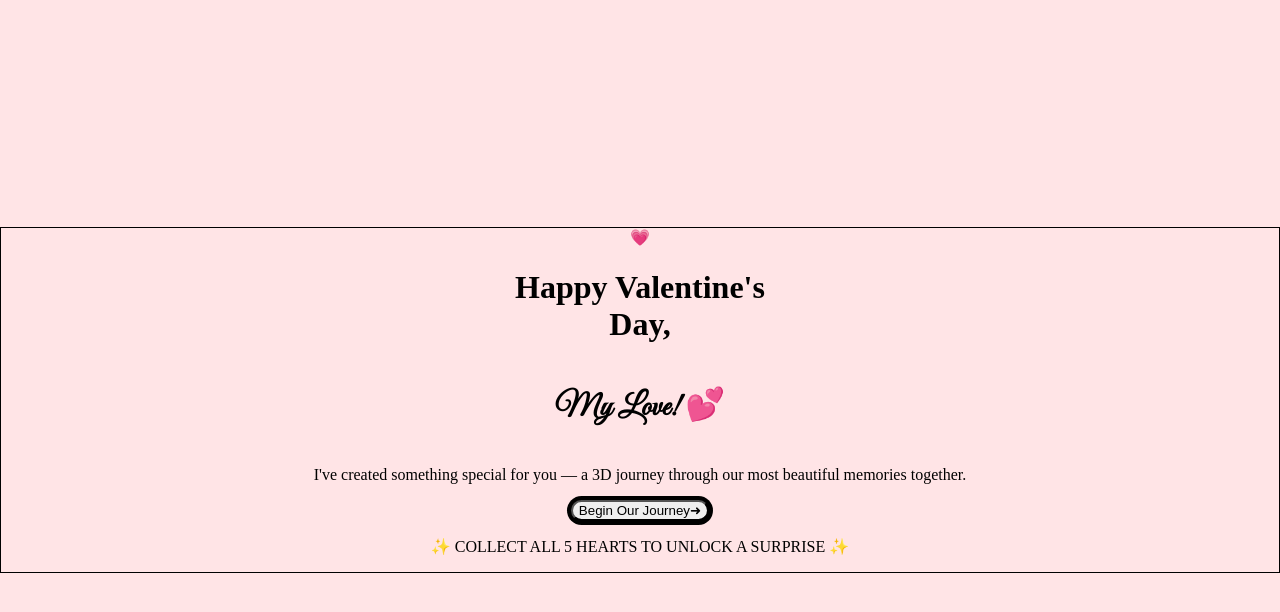
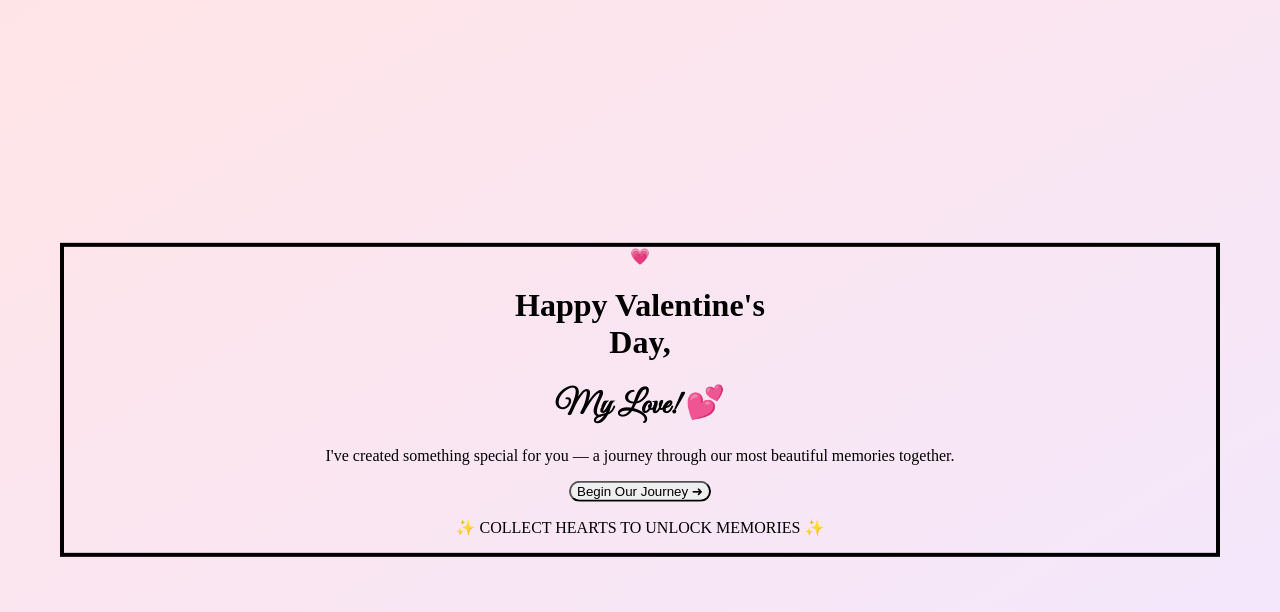
Before and after one commit to Professor0103/hog_game, a React (Vite) app: page / in a window 1280 px wide. Shown: the top 612 px of the page. Built offline with nearby package versions, Linux system fonts and the light colour scheme.

Commit message:
fix: emergency layout fix with absolute centering and viewport units

```diff
--- a/src/components/ui/Overlay.jsx
+++ b/src/components/ui/Overlay.jsx
@@ -24,65 +24,52 @@ export const UIOverlay = () => {
 
     if (gameState === 'welcome') {
         return (
-            <div className="fixed inset-0 w-full h-full bg-gradient-to-br from-pink-100 via-purple-100 to-pink-200 z-[9999] flex items-center justify-center p-4">
-                {/* Background Floating Hearts - Evenly Distributed */}
-                <div className="absolute inset-0 pointer-events-none overflow-hidden">
-                    {[...Array(25)].map((_, i) => {
-                        // Grid Distribution: 5 columns x 5 rows
-                        const cols = 5;
-                        const rows = 5;
-                        const col = i % cols;
-                        const row = Math.floor(i / cols);
-
-                        // Add some randomness within grid cell
-                        const left = (col / cols) * 100 + Math.random() * (100 / cols) * 0.5; // Randomness within 50% of cell width
-                        const top = (row / rows) * 100 + Math.random() * (100 / rows) * 0.5; // Randomness within 50% of cell height
-
-                        return (
+            <div style={{ position: 'fixed', top: 0, left: 0, width: '100vw', height: '100vh', zIndex: 99999, background: 'linear-gradient(to bottom right, #ffe4e6, #f3e8ff)' }}>
+                {/* Background Floating Hearts */}
+                <div className="absolute inset-0 overflow-hidden pointer-events-none">
+                    {[...Array(40)].map((_, i) => (
                         <div key={i}
-                                className="absolute text-pink-300 animate-float select-none transition-opacity duration-[3000ms] animate-pulse-opacity"
+                            className="absolute text-pink-300 animate-float select-none"
                             style={{
-                                    left: `${left}%`,
-                                    top: `${top}%`,
-                                    fontSize: `${Math.random() * 3 + 1.5}rem`,
+                                left: `${Math.random() * 100}%`,
+                                top: `${Math.random() * 100}%`,
+                                fontSize: `${Math.random() * 3 + 2}rem`,
                                 animationDelay: `${Math.random() * 5}s`,
-                                    animationDuration: `${Math.random() * 5 + 6}s`, // Slower float
-                                    // Opacity will be handled by animate-pulse-opacity CSS class
+                                animationDuration: `${Math.random() * 10 + 10}s`,
+                                opacity: 0.3 + Math.random() * 0.4
                             }}
                         >
                             ❤️
                         </div>
-                        );
-                    })}
+                    ))}
                 </div>
 
-                {/* Main Content */}
-                <div className="relative z-[10000] text-center w-full max-w-4xl mx-auto flex flex-col items-center justify-center bg-white/30 backdrop-blur-sm p-8 rounded-3xl shadow-xl border border-white/50 animate-fade-in-up">
-                    <div className="text-6xl md:text-8xl text-pink-500 mb-4 drop-shadow-md animate-bounce">
+                {/* Main Content - Centered Absolutely */}
+                <div className="absolute top-1/2 left-1/2 transform -translate-x-1/2 -translate-y-1/2 text-center w-[90vw] max-w-4xl bg-white/80 p-10 rounded-3xl shadow-2xl border-4 border-white">
+                    <div className="text-8xl text-pink-500 mb-6 drop-shadow-md animate-bounce">
                         💗
                     </div>
 
-                    <h1 className="text-4xl md:text-6xl font-bold text-gray-800 mb-2 leading-tight tracking-tight drop-shadow-sm">
+                    <h1 className="text-5xl md:text-7xl font-bold text-gray-800 mb-4 leading-tight">
                         Happy Valentine's <br /> Day,
                     </h1>
-                    <h1 className="text-5xl md:text-8xl font-bold text-pink-600 mb-6 leading-tight drop-shadow-lg" style={{ fontFamily: 'Great Vibes, cursive' }}>
+                    <h1 className="text-6xl md:text-8xl font-bold text-pink-600 mb-10" style={{ fontFamily: 'Great Vibes, cursive' }}>
                         My Love! 💕
                     </h1>
 
-                    <p className="text-gray-800 text-lg md:text-2xl mb-8 max-w-2xl mx-auto leading-relaxed font-light">
-                        I've created something special for you — a 3D journey through our most beautiful memories together.
+                    <p className="text-gray-800 text-xl md:text-3xl mb-12 font-light">
+                        I've created something special for you — a journey through our most beautiful memories together.
                     </p>
 
                     <button
                         onClick={() => useGameStore.getState().setGameState('playing')}
-                        className="group relative inline-flex items-center justify-center px-10 py-5 text-xl font-bold text-white transition-all duration-300 bg-gradient-to-r from-pink-500 to-purple-600 rounded-full shadow-2xl hover:scale-110 hover:shadow-pink-500/50 ring-4 ring-pink-200 hover:ring-pink-400 cursor-pointer"
+                        className="inline-block px-12 py-6 text-2xl font-bold text-white bg-pink-500 rounded-full shadow-xl hover:bg-pink-600 hover:scale-105 transition-transform cursor-pointer"
                     >
-                        <span>Begin Our Journey</span>
-                        <span className="ml-3 text-2xl group-hover:translate-x-2 transition-transform">➜</span>
+                        Begin Our Journey ➜
                     </button>
 
-                    <p className="mt-6 text-pink-600 font-bold tracking-wide uppercase text-sm animate-pulse bg-white/50 px-4 py-1 rounded-full">
-                        ✨ Collect all 5 hearts to unlock a surprise ✨
+                    <p className="mt-8 text-pink-500 font-bold uppercase text-sm tracking-widest animate-pulse">
+                        ✨ Collect hearts to unlock memories ✨
                     </p>
                 </div>
             </div>
```
Lines whose indentation alone changed are shown as unchanged.
